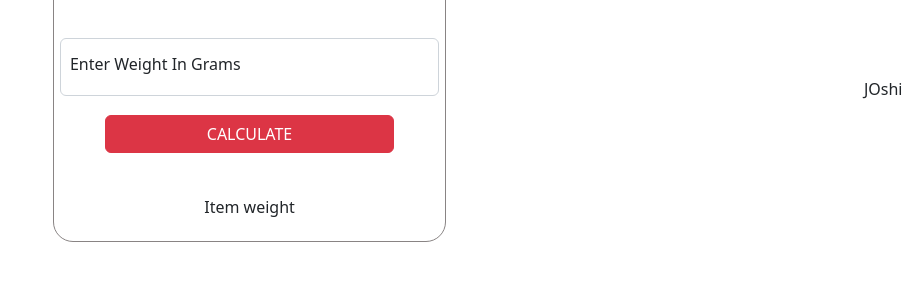
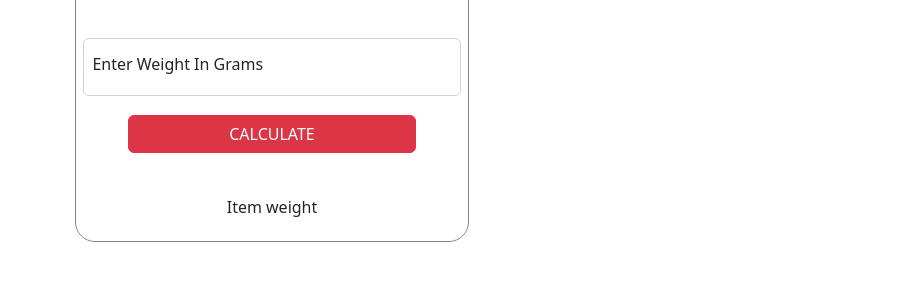
Before and after one commit to sjjoshi3/WeightCalculator, a plain HTML site: page index.html in a window 1280 px wide. Shown: the part 311-592 px from the top of the page, without its empty margins (368-1280 px from the left). Drawn offline with nearby package versions, Linux system fonts and the light colour scheme.

Commit message:
Update index.html

```diff
--- a/index.html
+++ b/index.html
@@ -51,8 +51,6 @@
 
     </form>
   </main>
-
-<footer> JOshi </footer>
   <script src="script.js"></script>
 </body>
 
```
